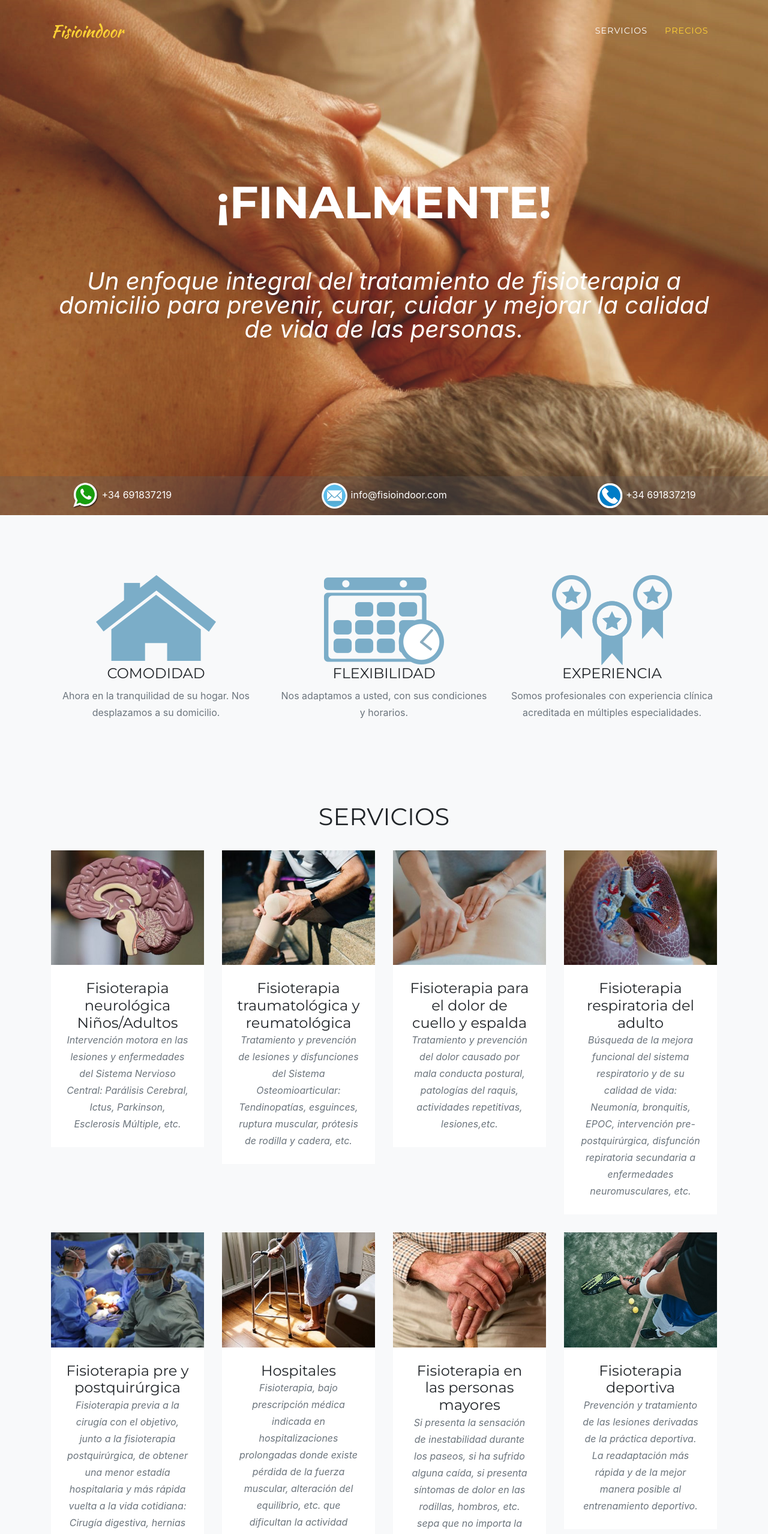
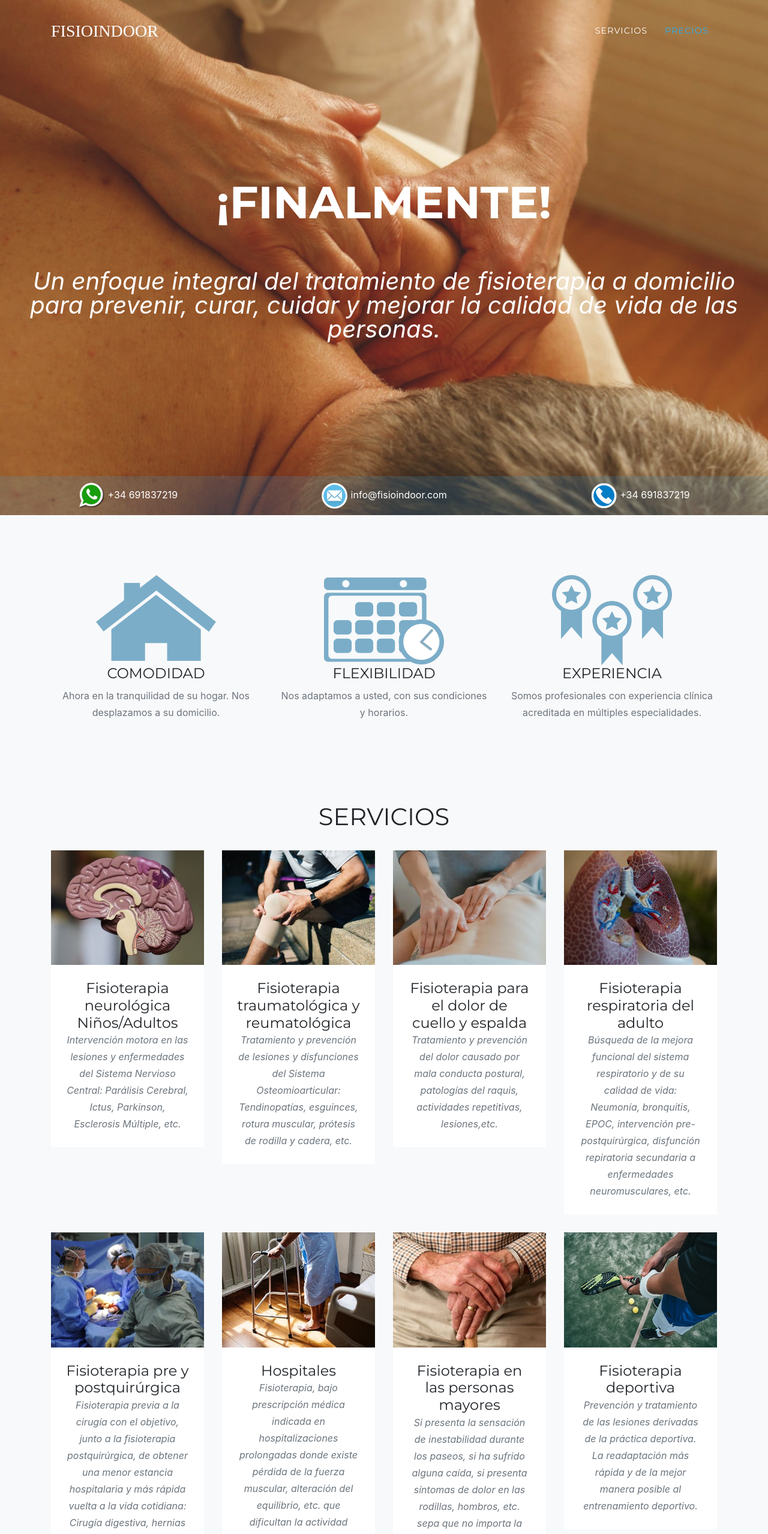
Before and after one commit to Lalita14/Fisioindoor, a website with bundled scripts: page index.html in a window 1280 px wide. Shown: the top 2558 px of the page at 60% size. Built offline with nearby package versions, Linux system fonts and the light colour scheme; files whose address does not match are found by name; a web font is replaced by a local one.

Commit message:
Editing colors

```diff
--- a/index.html
+++ b/index.html
@@ -30,7 +30,7 @@
   <!-- Navigation -->
   <nav class="navbar navbar-expand-lg navbar-dark fixed-top" id="mainNav">
     <div class="container">
-      <a class="navbar-brand js-scroll-trigger" href="#page-top">Fisioindoor</a>
+      <a class="navbar-brand js-scroll-trigger text-uppercase" href="#page-top">Fisioindoor</a>
       <button class="navbar-toggler navbar-toggler-right" type="button" data-toggle="collapse" data-target="#navbarResponsive" aria-controls="navbarResponsive" aria-expanded="false" aria-label="Toggle navigation">
         Menu
         <i class="fas fa-bars"></i>
@@ -62,25 +62,26 @@
 
   <!-- Header -->
   <header class="masthead">
-    <div class="container">
+    <div class="container-fluid">
       <div class="intro-text">
         <div class="intro-heading text-uppercase">¡Finalmente!</div> <br>
         <div class="intro-lead-in">Un enfoque integral del tratamiento de fisioterapia a domicilio para
           prevenir, curar, cuidar y mejorar la calidad de vida de las personas.</div>
         <!--a class="btn btn-primary btn-xl text-uppercase js-scroll-trigger" href="#services">Tell Me More</a-->
       </div>
-    </div>
-    <div class="row" style="background-color: rgba(92, 91, 91, 0.3); padding-top: 10px; padding-bottom: 10px;">
-      <div class="col-md-4 col-sm-6">
-        <img src="img/logos/whatsapp.png" height="45px"> +34 691837219
-      </div>
-      <div class="col-md-4 col-sm-6">
-        <img src="img/logos/email.png" height="45px"> info@fisioindoor.com
-      </div>
-      <div class="col-md-4 col-sm-6">
-        <img src="img/logos/telefono.png" height="45px"> +34 691837219
+      <div class="row" style="background-color: rgba(42, 176, 247, 0.15); padding-top: 10px; padding-bottom: 10px;">
+        <div class="col-md-4 col-xs-4">
+          <img src="img/logos/whatsapp.png" height="45px"> +34 691837219
+        </div>
+        <div class="col-md-4 col-xs-4">
+          <img src="img/logos/email.png" height="45px"> info@fisioindoor.com
+        </div>
+        <div class="col-md-4 col-xs-4">
+          <img src="img/logos/telefono.png" height="45px"> +34 691837219
+        </div>
       </div>
     </div>
+
   </header>
 
   <!-- Services -->
@@ -191,7 +192,7 @@
             <h4>Fisioterapia traumatológica y reumatológica</h4>
             <p class="text-muted">
               Tratamiento y prevención de lesiones y disfunciones del Sistema Osteomioarticular:
-              Tendinopatías, esguinces, ruptura muscular, prótesis de rodilla y cadera, etc.
+              Tendinopatías, esguinces, rotura muscular, prótesis de rodilla y cadera, etc.
             </p>
           </div>
         </div>
@@ -240,7 +241,7 @@
           <div class="portfolio-caption">
             <h4>Fisioterapia pre y postquirúrgica</h4>
             <p class="text-muted">Fisioterapia previa a la cirugía con el objetivo, junto a la fisioterapia postquirúrgica, de obtener
-              una menor estadía hospitalaria y más rápida vuelta a la vida cotidiana: Cirugía digestiva, hernias abdominales, cirugía oncológica,
+              una menor estancia hospitalaria y más rápida vuelta a la vida cotidiana: Cirugía digestiva, hernias abdominales, cirugía oncológica,
               neurología, etc.
             </p>
           </div>
```
Also changed, not shown: css/agency.min.css.
